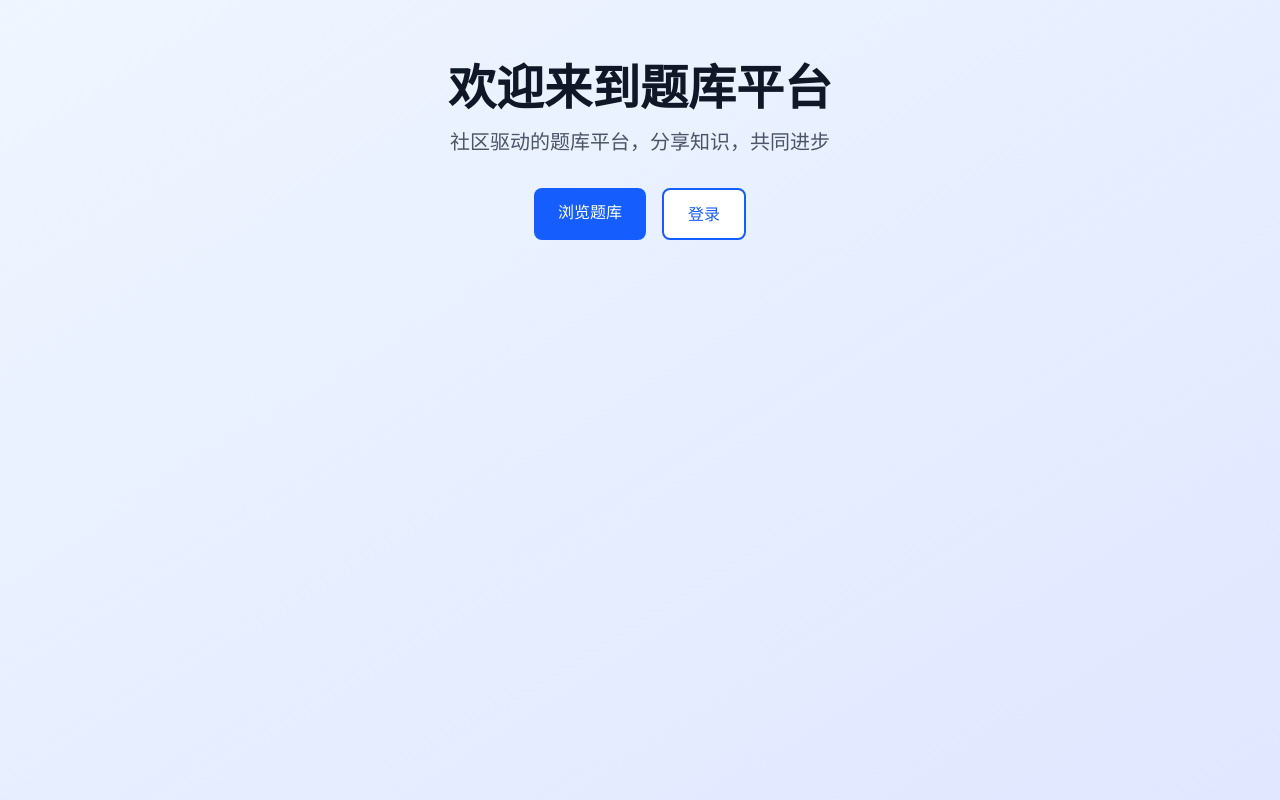
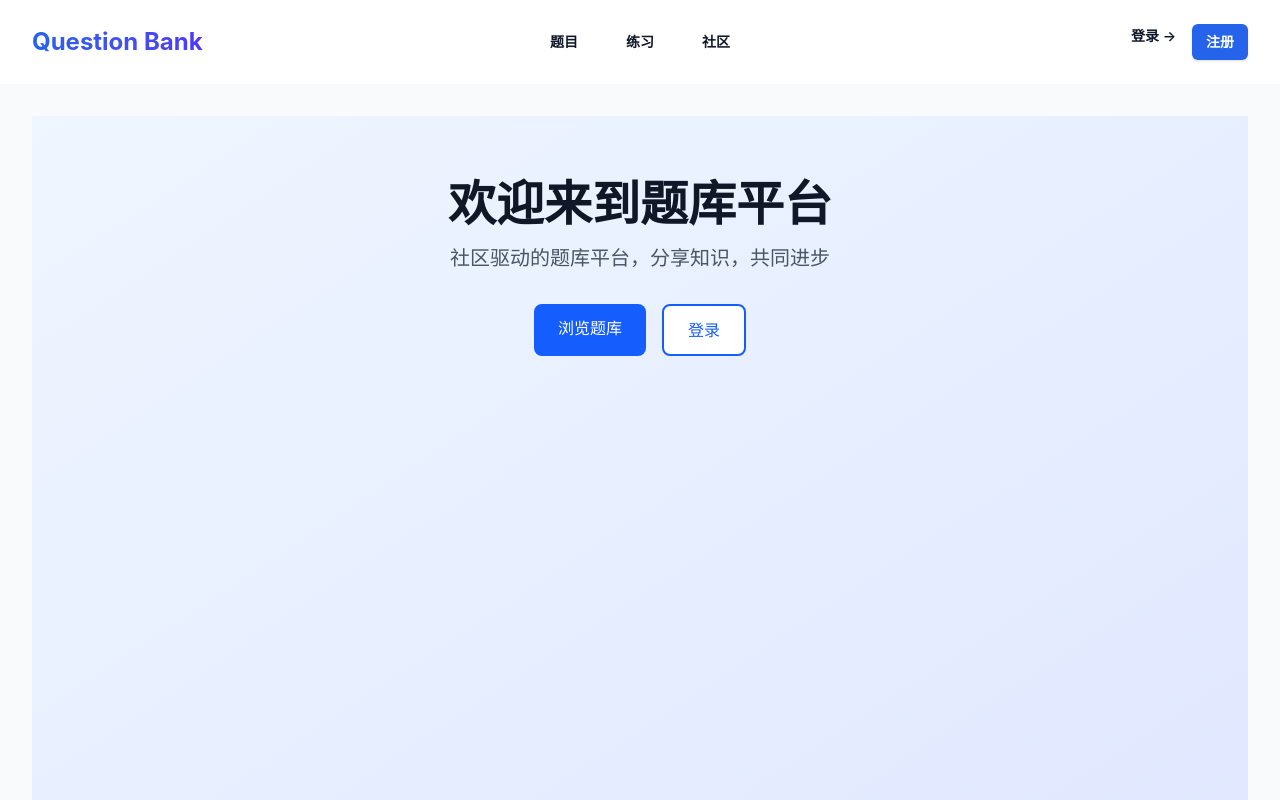
Before and after one commit to WangMaoquan/Question-Bank, a Vue app in the folder apps/frontend/: page / in a window 1280 px wide. Shown: the top 800 px of the page. Built offline with nearby package versions, Linux system fonts and the light colour scheme.

Commit message:
feat(frontend): setup basic layout with header and footer

```diff
--- a/apps/frontend/src/App.vue
+++ b/apps/frontend/src/App.vue
@@ -1,9 +1,17 @@
 <script setup lang="ts">
 import { RouterView } from 'vue-router';
+import Header from '@/components/layout/Header.vue';
+import Footer from '@/components/layout/Footer.vue';
 </script>
 
 <template>
-  <div id="app" class="min-h-screen">
-    <RouterView />
+  <div class="min-h-screen flex flex-col font-sans">
+    <Header />
+    <main class="grow bg-gray-50">
+      <div class="mx-auto max-w-7xl px-4 sm:px-6 lg:px-8 py-8">
+        <RouterView />
+      </div>
+    </main>
+    <Footer />
   </div>
 </template>
--- /dev/null
+++ b/apps/frontend/src/components/layout/Footer.vue
@@ -0,0 +1,11 @@
+<template>
+  <footer class="bg-white">
+    <div class="mx-auto max-w-7xl px-6 py-12 md:flex md:items-center md:justify-between lg:px-8">
+      <div class="mt-8 md:order-1 md:mt-0">
+        <p class="text-center text-xs leading-5 text-gray-500">
+          &copy; {{ new Date().getFullYear() }} Question Bank Community. All rights reserved.
+        </p>
+      </div>
+    </div>
+  </footer>
+</template>
--- /dev/null
+++ b/apps/frontend/src/components/layout/Header.vue
@@ -0,0 +1,120 @@
+<script setup lang="ts">
+import { ref } from 'vue';
+import { RouterLink } from 'vue-router';
+import { Dialog, DialogPanel } from '@headlessui/vue';
+import { Bars3Icon, XMarkIcon } from '@heroicons/vue/24/outline';
+
+const mobileMenuOpen = ref(false);
+
+const navigation = [
+  { name: '题目', href: '/questions' },
+  { name: '练习', href: '/practice' },
+  { name: '社区', href: '/community' },
+];
+
+const user = ref(null); // TODO: Integrate with Auth Store
+</script>
+
+<template>
+  <header class="bg-white">
+    <nav
+      class="mx-auto flex max-w-7xl items-center justify-between p-6 lg:px-8"
+      aria-label="Global"
+    >
+      <div class="flex lg:flex-1">
+        <RouterLink to="/" class="-m-1.5 p-1.5">
+          <span class="sr-only">Question Bank</span>
+          <span
+            class="text-2xl font-bold bg-linear-to-r from-primary-600 to-indigo-600 bg-clip-text text-transparent"
+          >
+            Question Bank
+          </span>
+        </RouterLink>
+      </div>
+      <div class="flex lg:hidden">
+        <button
+          type="button"
+          class="-m-2.5 inline-flex items-center justify-center rounded-md p-2.5 text-gray-700"
+          @click="mobileMenuOpen = true"
+        >
+          <span class="sr-only">Open main menu</span>
+          <Bars3Icon class="h-6 w-6" aria-hidden="true" />
+        </button>
+      </div>
+      <div class="hidden lg:flex lg:gap-x-12">
+        <RouterLink
+          v-for="item in navigation"
+          :key="item.name"
+          :to="item.href"
+          class="text-sm font-semibold leading-6 text-gray-900 hover:text-primary-600 transition-colors"
+        >
+          {{ item.name }}
+        </RouterLink>
+      </div>
+      <div class="hidden lg:flex lg:flex-1 lg:justify-end gap-x-4">
+        <template v-if="!user">
+          <RouterLink to="/login" class="text-sm font-semibold leading-6 text-gray-900">
+            登录 <span aria-hidden="true">&rarr;</span>
+          </RouterLink>
+          <RouterLink
+            to="/register"
+            class="rounded-md bg-primary-600 px-3.5 py-2 text-sm font-semibold text-white shadow-sm hover:bg-primary-500 focus-visible:outline focus-visible:outline-2 focus-visible:outline-offset-2 focus-visible:outline-primary-600"
+          >
+            注册
+          </RouterLink>
+        </template>
+        <template v-else>
+          <!-- User Menu Placeholder -->
+          <span>User Profile</span>
+        </template>
+      </div>
+    </nav>
+    <Dialog as="div" class="lg:hidden" @close="mobileMenuOpen = false" :open="mobileMenuOpen">
+      <div class="fixed inset-0 z-10" />
+      <DialogPanel
+        class="fixed inset-y-0 right-0 z-10 w-full overflow-y-auto bg-white px-6 py-6 sm:max-w-sm sm:ring-1 sm:ring-gray-900/10"
+      >
+        <div class="flex items-center justify-between">
+          <RouterLink to="/" class="-m-1.5 p-1.5">
+            <span class="sr-only">Question Bank</span>
+            <span class="text-xl font-bold text-gray-900">Question Bank</span>
+          </RouterLink>
+          <button
+            type="button"
+            class="-m-2.5 rounded-md p-2.5 text-gray-700"
+            @click="mobileMenuOpen = false"
+          >
+            <span class="sr-only">Close menu</span>
+            <XMarkIcon class="h-6 w-6" aria-hidden="true" />
+          </button>
+        </div>
+        <div class="mt-6 flow-root">
+          <div class="-my-6 divide-y divide-gray-500/10">
+            <div class="space-y-2 py-6">
+              <RouterLink
+                v-for="item in navigation"
+                :key="item.name"
+                :to="item.href"
+                class="-mx-3 block rounded-lg px-3 py-2 text-base font-semibold leading-7 text-gray-900 hover:bg-gray-50"
+              >
+                {{ item.name }}
+              </RouterLink>
+            </div>
+            <div class="py-6">
+              <RouterLink
+                to="/login"
+                class="-mx-3 block rounded-lg px-3 py-2.5 text-base font-semibold leading-7 text-gray-900 hover:bg-gray-50"
+                >登录</RouterLink
+              >
+              <RouterLink
+                to="/register"
+                class="-mx-3 block rounded-lg px-3 py-2.5 text-base font-semibold leading-7 text-gray-900 hover:bg-gray-50"
+                >注册</RouterLink
+              >
+            </div>
+          </div>
+        </div>
+      </DialogPanel>
+    </Dialog>
+  </header>
+</template>
--- a/apps/frontend/src/views/Home.vue
+++ b/apps/frontend/src/views/Home.vue
@@ -4,7 +4,7 @@
 
 <template>
   <div
-    class="min-h-screen bg-gradient-to-br from-blue-50 to-indigo-100 dark:from-gray-900 dark:to-gray-800"
+    class="min-h-screen bg-linear-to-br from-blue-50 to-indigo-100 dark:from-gray-900 dark:to-gray-800"
   >
     <div class="container mx-auto px-4 py-16">
       <div class="text-center">
```
Also changed, not shown: apps/frontend/package.json (+15 -13 lines).
